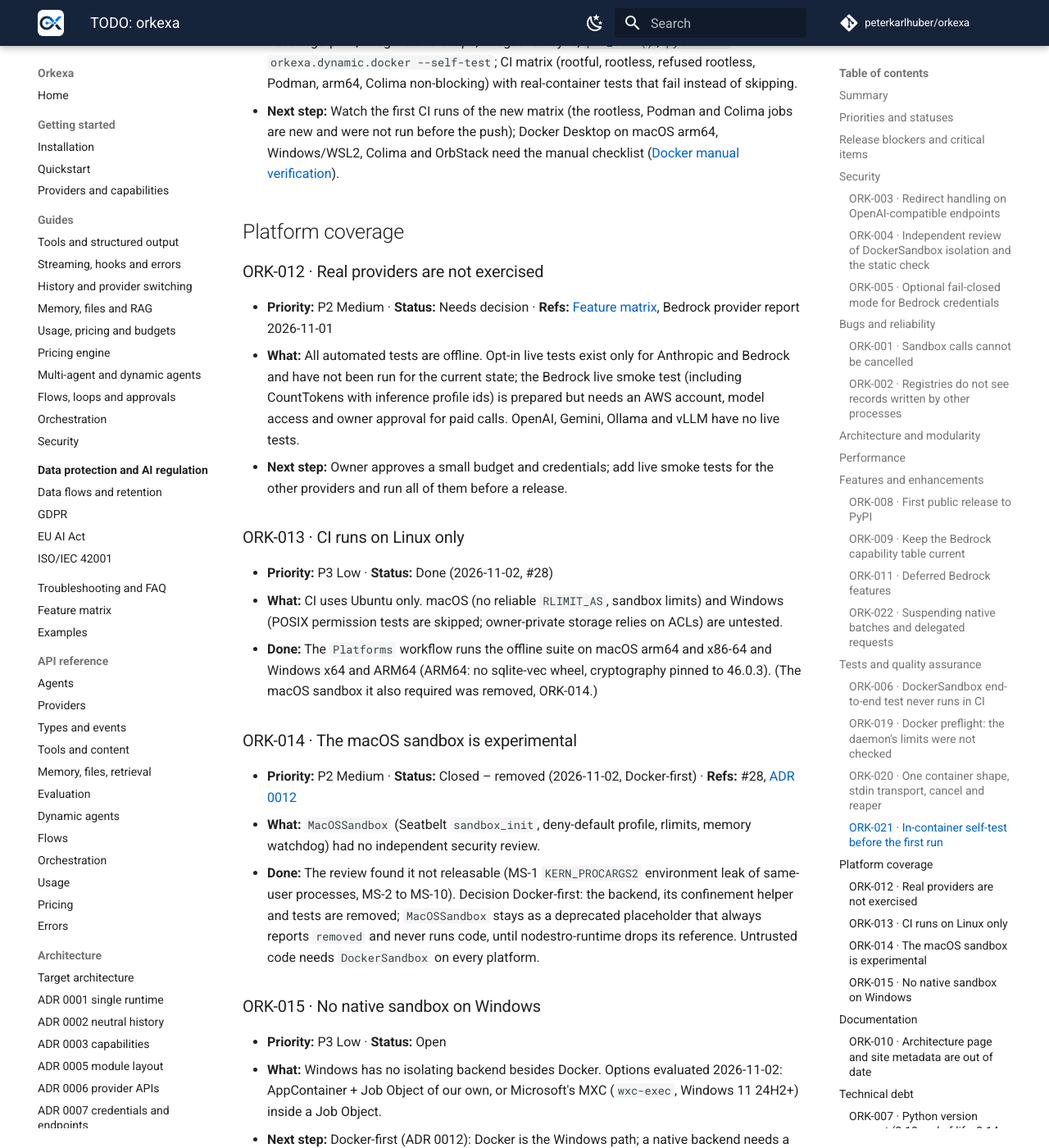
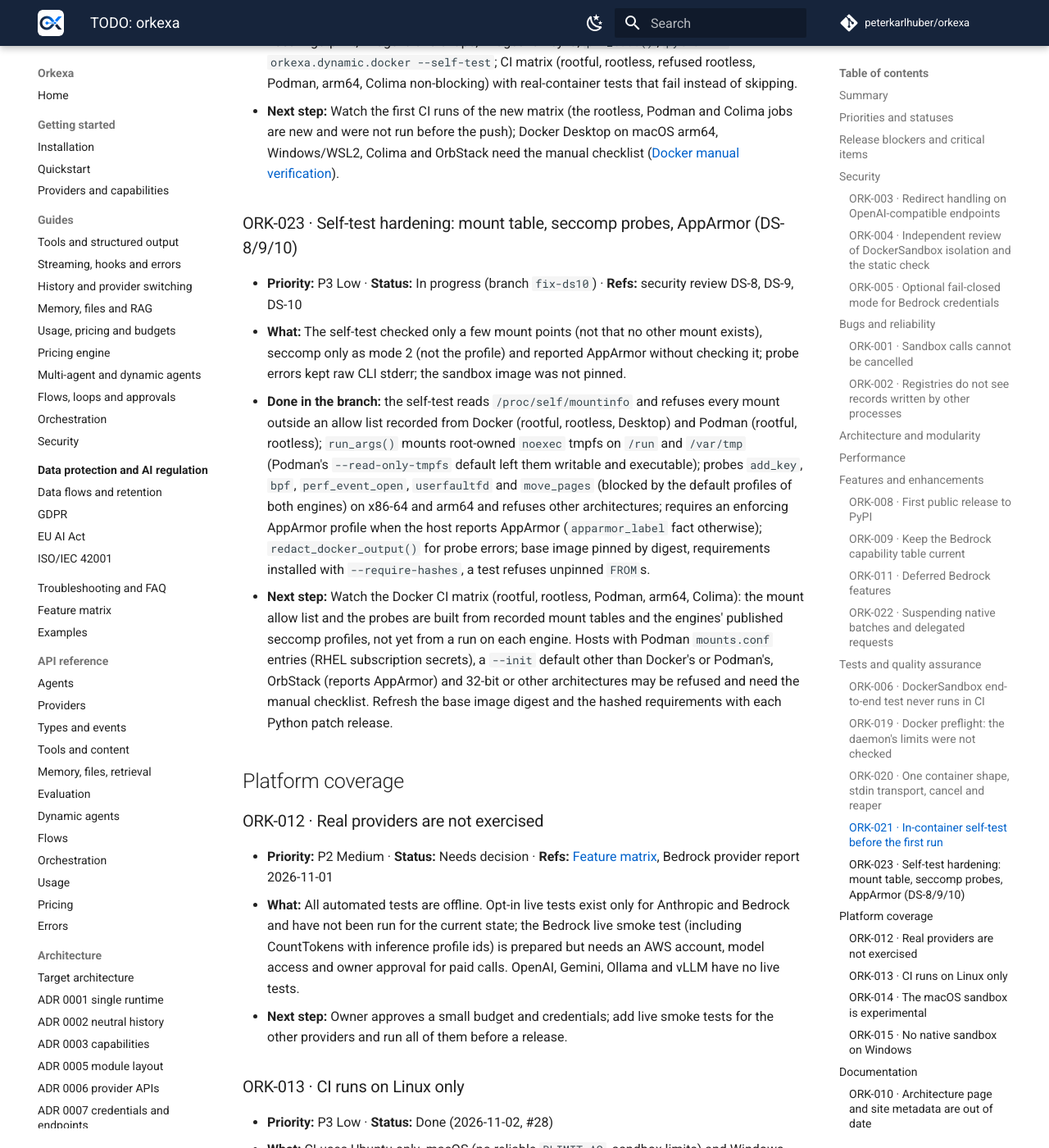
Before and after one commit to peterkarlhuber/orkexa, an MkDocs documentation site: the page built from docs/TODO.md, in a window 1280 px wide and 1400 px high, scrolled down 5463 px. Shown: the whole window at 82% size. Built offline with MkDocs 1.6.1 and Material for MkDocs 9.7.7, drawn with Linux system fonts in a browser that asks for light colours; comment, search, counter and statistics services are not loaded.

Commit message:
Document the self-test hardening and the pinned image (ORK-023)
Co-Authored-By: Claude Opus 5.5 <noreply@anthropic.com>
Claude-Session: https://claude.ai/code/session_011tY7TDniHstzLHt2qvyZEp

```diff
--- a/docs/TODO.md
+++ b/docs/TODO.md
@@ -12,7 +12,7 @@
 | P0 Critical | 0 |
 | P1 High | 0 |
 | P2 Medium | 6 |
-| P3 Low | 9 |
+| P3 Low | 10 |
 | P4 Optional | 7 |
 
 **Release blockers:** None for this repository. Orkexa 0.1.0 is unreleased and no release is planned yet;
@@ -174,6 +174,25 @@ None known.
   run before the push); Docker Desktop on macOS arm64, Windows/WSL2, Colima and OrbStack need the manual checklist
   ([Docker manual verification](development/docker-manual-verification.md)).
 
+### ORK-023 · Self-test hardening: mount table, seccomp probes, AppArmor (DS-8/9/10)
+
+- **Priority:** P3 Low · **Status:** In progress (branch `fix-ds10`) · **Refs:** security review DS-8, DS-9, DS-10
+- **What:** The self-test checked only a few mount points (not that no other mount exists), seccomp only as mode 2
+  (not the profile) and reported AppArmor without checking it; probe errors kept raw CLI stderr; the sandbox image
+  was not pinned.
+- **Done in the branch:** the self-test reads `/proc/self/mountinfo` and refuses every mount outside an allow list
+  recorded from Docker (rootful, rootless, Desktop) and Podman (rootful, rootless); `run_args()` mounts root-owned
+  `noexec` tmpfs on `/run` and `/var/tmp` (Podman's `--read-only-tmpfs` default left them writable and executable);
+  probes `add_key`, `bpf`, `perf_event_open`, `userfaultfd` and `move_pages` (blocked by the default profiles of both
+  engines) on x86-64 and arm64 and refuses other architectures; requires an enforcing AppArmor profile when the host
+  reports AppArmor (`apparmor_label` fact otherwise); `redact_docker_output()` for probe errors; base image pinned by
+  digest, requirements installed with `--require-hashes`, a test refuses unpinned `FROM`s.
+- **Next step:** Watch the Docker CI matrix (rootful, rootless, Podman, arm64, Colima): the mount allow list and the
+  probes are built from recorded mount tables and the engines' published seccomp profiles, not yet from a run on
+  each engine. Hosts with Podman `mounts.conf` entries (RHEL subscription secrets), a `--init` default other than
+  Docker's or Podman's, OrbStack (reports AppArmor) and 32-bit or other architectures may be refused and need the
+  manual checklist. Refresh the base image digest and the hashed requirements with each Python patch release.
+
 ## Platform coverage
 
 ### ORK-012 · Real providers are not exercised
```
Also changed, not shown: CHANGELOG.md (+23 -0 lines), docs/development/docker-manual-verification.md (+6 -2 lines), docs/guides/security.md (+15 -4 lines), docs/troubleshooting.md (+6 -1 lines).
